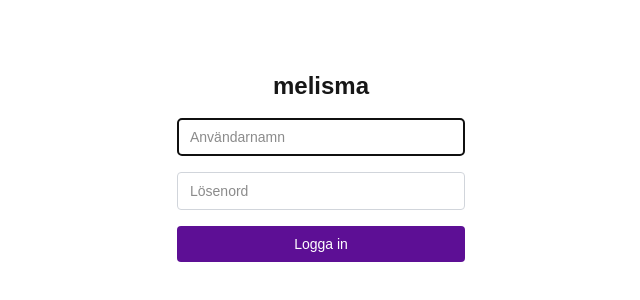
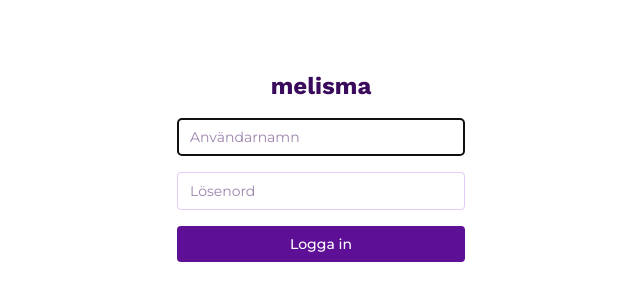
Before and after one commit to nanawally/choir-web, a Next.js app: page /login in a window 1280 px wide. Shown: the part 234-534 px from the top of the page, without its empty margins (319-959 px from the left). Built offline with nearby package versions, Linux system fonts and the light colour scheme; no server answers.

Commit message:
Implement custom colours

```diff
--- a/app/(pages)/chorists/page.tsx
+++ b/app/(pages)/chorists/page.tsx
@@ -195,9 +195,9 @@ export default function RosterPage() {
               <Thead>
                 <TheadRow>
                   {fourPartGroup && (
-                    <Th className="sticky left-0 z-10 bg-surface w-[min(12vw,3rem)] whitespace-nowrap" />
+                    <Th className="sticky left-0 z-10 w-[min(12vw,3rem)] whitespace-nowrap" />
                   )}
-                  <Th className={`sticky z-10 bg-surface ${fourPartGroup ? "left-[min(12vw,3rem)]" : "left-0"}`}>
+                  <Th className={`sticky z-10 ${fourPartGroup ? "left-[min(12vw,3rem)]" : "left-0"}`}>
                     {t("common.name")}
                   </Th>
                   {otherStandardGroups.map((g) => (
@@ -216,7 +216,7 @@ export default function RosterPage() {
                     : -1;
                   const isAltRow = fourPartIndex % 2 === 1;
                   const stickyBg = isAltRow
-                    ? "bg-surface-alt group-hover:bg-hover-bg"
+                    ? "group-hover:bg-hover-bg"
                     : "bg-background group-hover:bg-hover-bg";
 
                   return (
@@ -305,9 +305,9 @@ export default function RosterPage() {
                   <Thead>
                     <TheadRow>
                       {fourPartGroup && (
-                        <Th className="sticky left-0 z-10 bg-surface w-[min(12vw,3rem)] whitespace-nowrap" />
+                        <Th className="sticky left-0 z-10 w-[min(12vw,3rem)] whitespace-nowrap" />
                       )}
-                      <Th className={`sticky z-10 bg-surface ${fourPartGroup ? "left-[min(12vw,3rem)]" : "left-0"}`}>
+                      <Th className={`sticky z-10 ${fourPartGroup ? "left-[min(12vw,3rem)]" : "left-0"}`}>
                         {t("common.name")}
                       </Th>
                       {otherStandardGroups.map((g) => (
--- a/app/components/StyledTable.tsx
+++ b/app/components/StyledTable.tsx
@@ -22,7 +22,7 @@ export function Thead({ children }: { children: React.ReactNode }) {
 }
 
 export function TheadRow({ children }: { children: React.ReactNode }) {
-  return <tr className="border-b border-border bg-surface">{children}</tr>;
+  return <tr className="border-b border-border bg-surface-alt">{children}</tr>;
 }
 
 type ThProps = {
--- a/app/globals.css
+++ b/app/globals.css
@@ -31,26 +31,26 @@
  *   warning-text      Text on warning-bg backgrounds
  *   success-bg        Light green background for success badges
  *   success-text      Text on success-bg backgrounds
- *   primary-light     Light blue highlights (filter tags, active states)
+ *   primary-light     Light purple highlights (filter tags, active states)
  *   primary-light-text Text on primary-light backgrounds
  */
 
 :root {
   --background: #ffffff;
-  --foreground: #171717;
-  --primary: /*#3b82f6;*/ #5D0F95;
-  --primary-hover: #2563eb;
+  --foreground: #3a0a5c;
+  --primary: #5d0f95;
+  --primary-hover: #e2c2f9;
   --danger: #ef4444;
   --danger-hover: #dc2626;
 
   --surface: #ffffff;
-  --surface-alt: #f3f4f6;
+  --surface-alt: rgba(226, 194, 249, 0.3);
   --hover-bg: #f9fafb;
-  --border: #d1d5db;
-  --border-strong: #9ca3af;
+  --border: rgba(193, 125, 242, 0.4);
+  --border-strong: rgba(193, 125, 242, 0.7);
   --text-muted: #6b7280;
   --text-subtle: #9ca3af;
-  --link: #3b82f6;
+  --link: #5d0f95;
   --overlay: rgba(0, 0, 0, 0.3);
 
   --success: #22c55e;
@@ -58,26 +58,26 @@
   --warning-text: #854d0e;
   --success-bg: #dcfce7;
   --success-text: #166534;
-  --primary-light: #dbeafe;
-  --primary-light-text: #1e40af;
+  --primary-light: rgba(193, 125, 242, 0.2);
+  --primary-light-text: #3a0a5c;
 }
 
 [data-theme="dark"] {
   --background: #0a0a0a;
-  --foreground: #ededed;
-  --primary: #3b82f6;
-  --primary-hover: #60a5fa;
+  --foreground: #ffffff;
+  --primary: #e2c2f9;
+  --primary-hover: #5d0f95;
   --danger: #ef4444;
   --danger-hover: #f87171;
 
   --surface: #1f2937;
-  --surface-alt: #374151;
-  --hover-bg: #1f2937;
-  --border: #4b5563;
-  --border-strong: #6b7280;
+  --surface-alt: rgba(58, 10, 92, 0.3);
+  --hover-bg: rgba(193, 125, 242, 0.15);
+  --border: rgba(193, 125, 242, 0.3);
+  --border-strong: rgba(193, 125, 242, 0.55);
   --text-muted: #9ca3af;
   --text-subtle: #6b7280;
-  --link: #60a5fa;
+  --link: #e2c2f9;
   --overlay: rgba(0, 0, 0, 0.5);
 
   --success: #22c55e;
@@ -85,8 +85,8 @@
   --warning-text: #fef08a;
   --success-bg: #052e16;
   --success-text: #86efac;
-  --primary-light: rgba(59, 130, 246, 0.2);
-  --primary-light-text: #93c5fd;
+  --primary-light: rgba(193, 125, 242, 0.2);
+  --primary-light-text: #ffffff;
 }
 
 @theme inline {
@@ -115,14 +115,24 @@
   --color-primary-light: var(--primary-light);
   --color-primary-light-text: var(--primary-light-text);
 
-  --font-sans: var(--font-geist-sans);
+  --font-sans: var(--font-montserrat);
+  --font-heading: var(--font-work-sans);
   --font-mono: var(--font-geist-mono);
 }
 
 body {
   background: var(--background);
   color: var(--foreground);
-  font-family: Arial, Helvetica, sans-serif;
+  font-family: var(--font-montserrat), sans-serif;
+}
+
+h1,
+h2,
+h3,
+h4,
+h5,
+h6 {
+  font-family: var(--font-work-sans), sans-serif;
 }
 
 input[type="checkbox"] {
@@ -137,9 +147,17 @@ input[type="checkbox"] {
 }
 .btn-primary:hover {
   background: var(--primary-hover);
+  color: #3a0a5c;
 }
 .btn-primary:disabled {
   opacity: 0.5;
+}
+
+[data-theme="dark"] .btn-primary {
+  color: #3a0a5c;
+}
+[data-theme="dark"] .btn-primary:hover {
+  color: #ffffff;
 }
 
 .btn-danger {
--- a/app/layout.tsx
+++ b/app/layout.tsx
@@ -1,12 +1,19 @@
 import type { Metadata } from "next";
-import { Geist, Geist_Mono } from "next/font/google";
+import { Work_Sans, Montserrat, Geist_Mono } from "next/font/google";
 import Script from "next/script";
 import "./globals.css";
 import { LanguageProvider } from "./lib/LanguageContext";
 
-const geistSans = Geist({
-  variable: "--font-geist-sans",
+const workSans = Work_Sans({
+  variable: "--font-work-sans",
   subsets: ["latin"],
+  weight: ["400", "500", "600", "700"],
+});
+
+const montserrat = Montserrat({
+  variable: "--font-montserrat",
+  subsets: ["latin"],
+  weight: ["400", "500", "600"],
 });
 
 const geistMono = Geist_Mono({
@@ -41,7 +48,7 @@ export default function RootLayout({
     <html
       lang="en"
       suppressHydrationWarning
-      className={`${geistSans.variable} ${geistMono.variable} h-full antialiased`}
+      className={`${workSans.variable} ${montserrat.variable} ${geistMono.variable} h-full antialiased`}
     >
       <head>
         <Script
```
